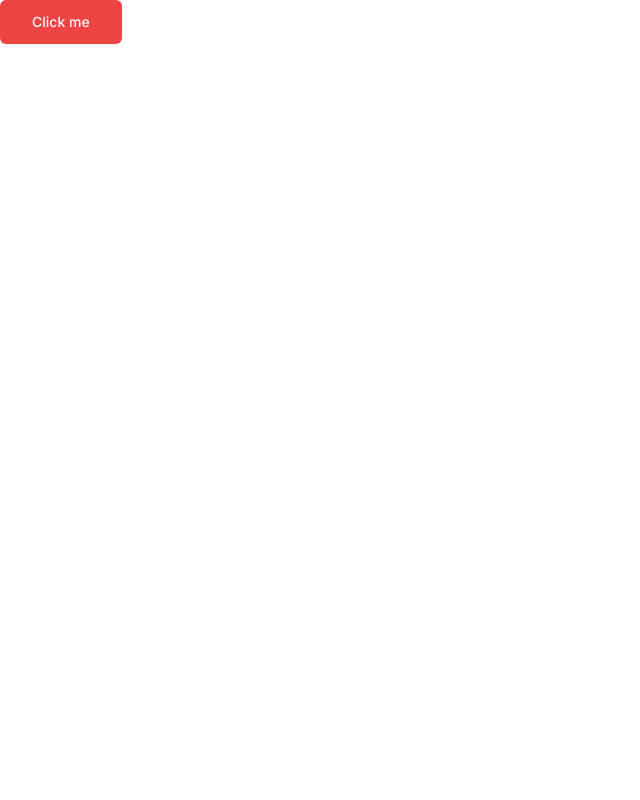
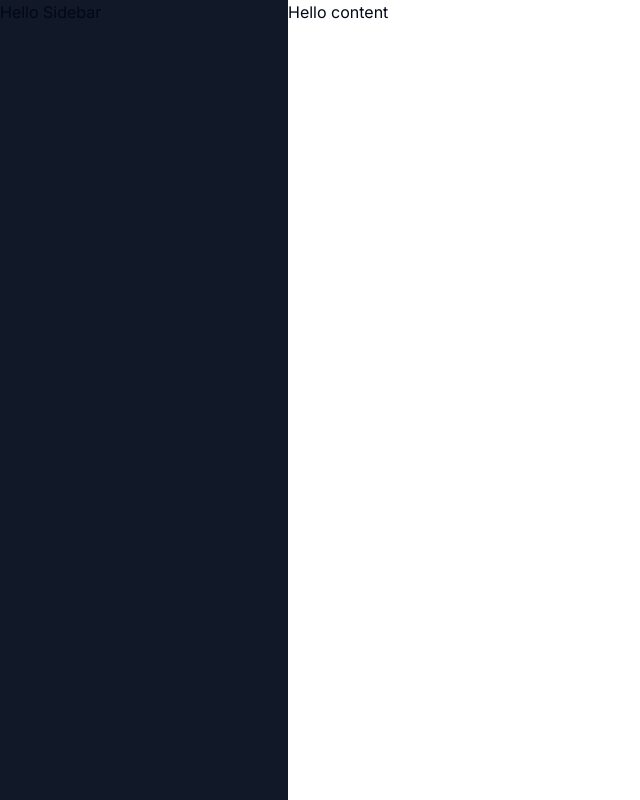
Before and after one commit to PedroLMaia/AIHorizon, a Next.js app: page /dashboard in a window 1280 px wide. Shown: the whole page, without its empty margins (0-640 px from the left). Built offline with nearby package versions, Linux system fonts and the light colour scheme.

Commit message:
clerk auth add

```diff
--- /dev/null
+++ b/app/(auth)/(routes)/login/[[...login]]/page.tsx
@@ -0,0 +1,5 @@
+import { SignIn } from "@clerk/nextjs";
+
+export default function Page() {
+  return <SignIn />;
+}
--- /dev/null
+++ b/app/(auth)/(routes)/registre-se/[[...registre-se]]/page.tsx
@@ -0,0 +1,5 @@
+import { SignUp } from "@clerk/nextjs";
+
+export default function Page() {
+  return <SignUp />;
+}
--- /dev/null
+++ b/app/(auth)/layout.tsx
@@ -0,0 +1,13 @@
+const AuthLayout = ({
+    children
+}: {
+    children: React.ReactNode;
+}) => {
+    return (
+        <div className="flex items-center justify-center h-full">
+            {children}
+        </div>
+    );
+}
+
+export default AuthLayout;
--- a/app/(dashboard)/(routes)/dashboard/page.tsx
+++ b/app/(dashboard)/(routes)/dashboard/page.tsx
@@ -1,8 +1,11 @@
-import { Button } from "@/components/ui/button";
+import { UserButton } from "@clerk/nextjs";
 
 const DashboardPage = () =>{
   return (
-   <Button variant="destructive" size="lg">Click me</Button>
+   <div>
+    <p>Dashboard Page (Protegida!)</p>
+    <UserButton afterSignOutUrl="/"/>
+    </div>
   )
 }
 
--- /dev/null
+++ b/app/(dashboard)/layout.tsx
@@ -0,0 +1,23 @@
+import { UserButton } from "@clerk/nextjs";
+
+const DashboardLayout = ({
+    children
+}:{
+    children: React.ReactNode
+}) =>{
+    return (
+        <div className="h-full relative">
+            <div className="hidden h-full md:flex md:w-72 md:flex-col md:fixed md:inset-y-0 z-[80] bg-gray-900">
+                <div>
+                    Hello Sidebar
+                </div>
+                <UserButton afterSignOutUrl="/"/>
+            </div>
+            <main className="md:pl-72">
+                Hello content
+            </main>
+        </div>
+    )
+}
+
+export default DashboardLayout;
--- a/app/(landing)/page.tsx
+++ b/app/(landing)/page.tsx
@@ -1,9 +1,24 @@
-const LandingPage = () =>{
+import { Button } from "@/components/ui/button";
+import Link from "next/link";
+
+const LandingPage = () => {
   return (
     <div>
-        Landing Page(Nao protegida!)
+      Landing Page(Nao protegida!)
+      <div>
+        <Link href="/login">
+          <Button>
+            Login
+          </Button>
+        </Link>
+        <Link href="/registre-se">
+          <Button>
+            Registre-se
+          </Button>
+        </Link>
+      </div>
     </div>
-  )
+  );
 }
 
 export default LandingPage;
--- a/app/layout.tsx
+++ b/app/layout.tsx
@@ -1,6 +1,8 @@
 import './globals.css'
 import type { Metadata } from 'next'
 import { Inter } from 'next/font/google'
+import { ClerkProvider } from "@clerk/nextjs";
+import { ptBR } from "@clerk/localizations";
 
 const inter = Inter({ subsets: ['latin'] })
 
@@ -15,8 +17,10 @@ export default function RootLayout({
   children: React.ReactNode
 }) {
   return (
-    <html lang="en">
-      <body className={inter.className}>{children}</body>
-    </html>
+    <ClerkProvider localization={ptBR}>
+      <html lang="pt-BR">
+        <body className={inter.className}>{children}</body>
+      </html>
+    </ClerkProvider>
   )
 }
--- a/package.json
+++ b/package.json
@@ -9,6 +9,8 @@
     "lint": "next lint"
   },
   "dependencies": {
+    "@clerk/localizations": "^1.24.1",
+    "@clerk/nextjs": "^4.23.2",
     "@radix-ui/react-slot": "^1.0.2",
     "@types/node": "20.5.0",
     "@types/react": "18.2.20",
```
Also changed, not shown: middleware.ts (added, +12 -0 lines), 2 other files (tests, documents, lock files or other folders).
